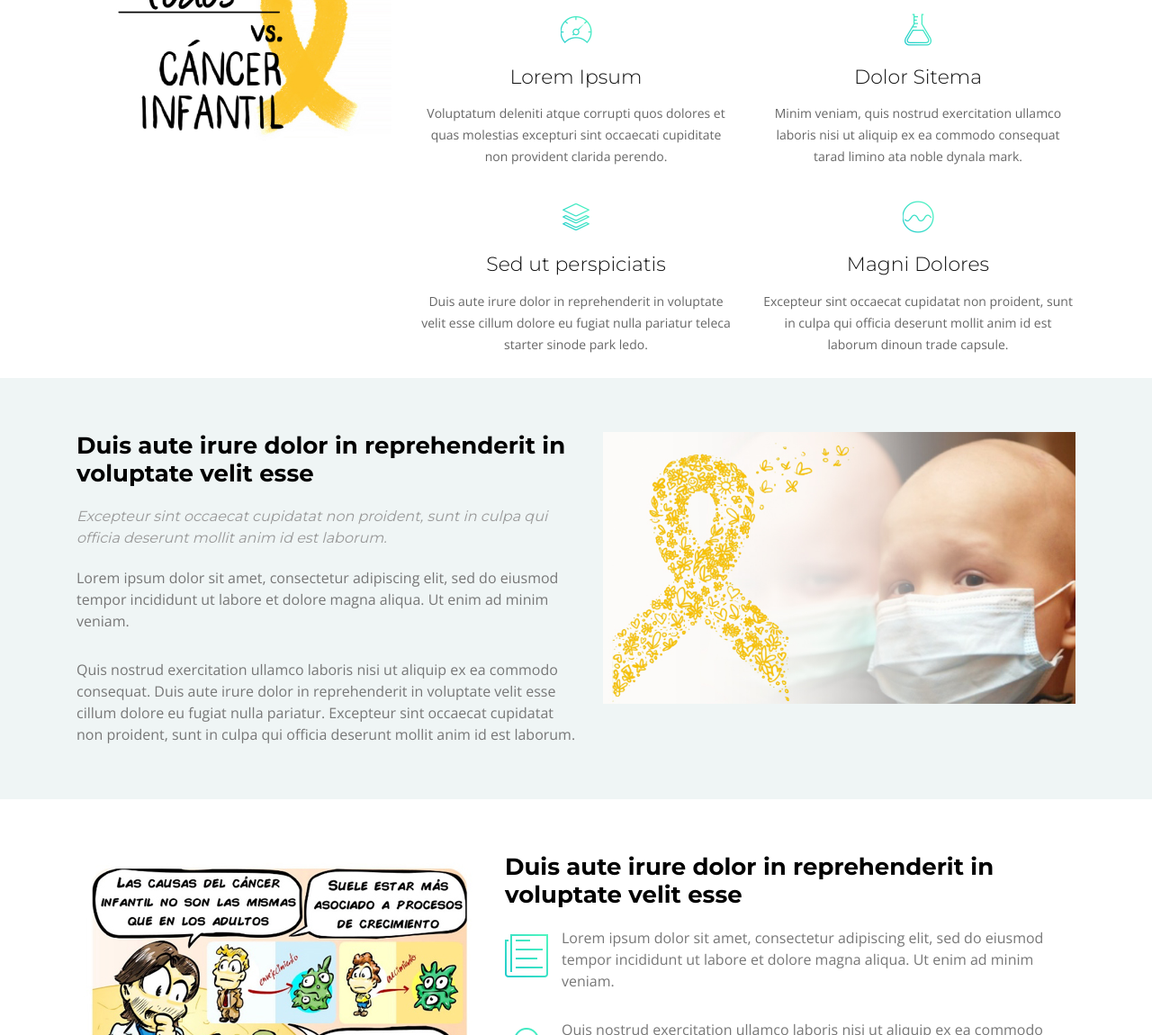
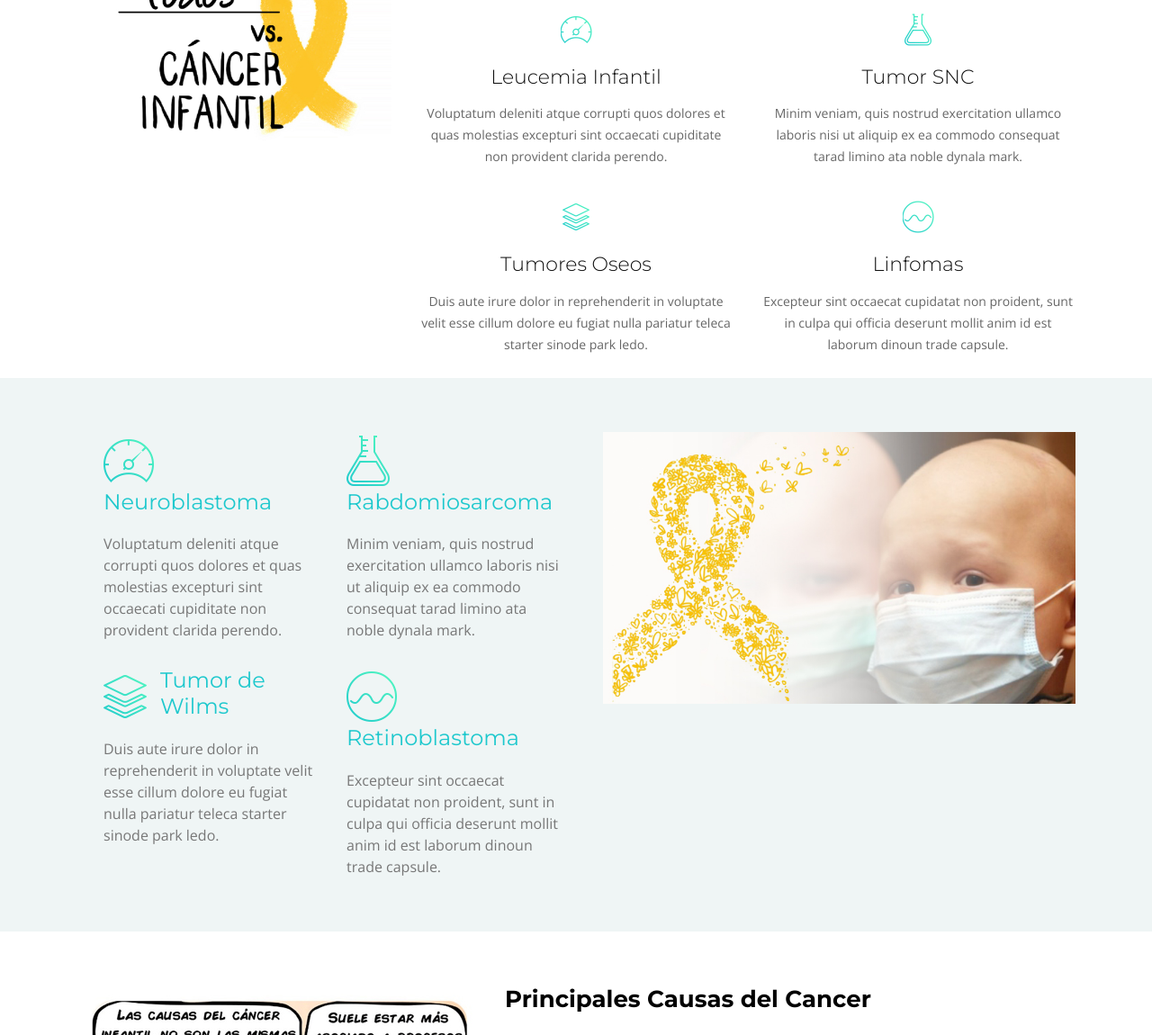
Before and after one commit to Kaluz27/Repo, a plain HTML site: page index.html in a window 1280 px wide. Shown: the part 1650-2800 px from the top of the page at 90% size. Drawn offline with nearby package versions, Linux system fonts and the light colour scheme; files whose address does not match are found by name.

Commit message:
Se añadio informacion acerca del cancer y las posibles causas y se adapto el espacio para los tipos

```diff
--- a/index.html
+++ b/index.html
@@ -90,7 +90,7 @@
     <section id="about" class="section-bg">
       <div class="container-fluid">
         <div class="section-header">
-          <h3 class="section-title">El gran enemigo o algo asi macabro</h3>
+          <h3 class="section-title">¿Cancer Infantil?</h3>
           <span class="section-divider"></span>
 
         </div>
@@ -101,20 +101,11 @@
           </div>
 
           <div class="col-lg-6 content wow fadeInRight">
-            <h2>Titulo H2</h2>
-            <h3>info H3 (recuerda modificar las fuentes)</h3>
+            <h2>¿Que es el Cancer Infantil</h2>
+            <h3>Cancer Pediatrico</h3>
             <p>
-              info
-            </p>
-
-            <ul>
-              <li><i class="ion-android-checkmark-circle"></i> Ullamco laboris nisi ut aliquip ex ea commodo consequat.</li>
-              <li><i class="ion-android-checkmark-circle"></i> Duis aute irure dolor in reprehenderit in voluptate velit.</li>
-              <li><i class="ion-android-checkmark-circle"></i> Ullamco laboris nisi ut aliquip ex ea commodo consequat. Duis aute irure dolor in reprehenderit in voluptate trideta storacalaperda mastiro dolore eu fugiat nulla pariatur.</li>
-            </ul> <!--Listas por si quieres, puto, pendejo, perro.-->
-
-            <p>
-              Ullamco laboris nisi ut aliquip ex ea commodo consequat. Duis aute irure dolor in reprehenderit in voluptate velit esse cillum dolore eu fugiat nulla pariatur. Excepteur sint occaecat cupidatat non proident, sunt in culpa qui officia deserunt mollit anim id est laborum Libero justo laoreet sit amet cursus sit amet dictum sit. Commodo sed egestas egestas fringilla phasellus faucibus scelerisque eleifend donec
+              Cáncer infantil o cáncer pediátrico es el cáncer que afecta a niños y jóvenes. Es importante destacar que cuando el cáncer afecta a uno de estos, lo hace en forma distinta a como afecta a los adultos.<br /><br />
+              Muchos de los tipos de cáncer que radican en la adultez son resultado de la exposición a agentes productores de cáncer como el tabaco, la dieta, el sol, los agentes químicos y factores que tienen que ver con las condiciones ambientales y el estilo de vida de los adultos. Los tipos de cáncer más frecuentes en la adultez son: cáncer de pulmón, de colon, de mama, de próstata y de páncreas mientras que, en los niños y adolescentes, los tipos de cáncer más frecuentes son: leucemias, tumores de sistema nervioso, de hueso, del sistema linfático (linfomas) y de hígado. Cada uno de éstos se comporta en forma diferente, pero todos se caracterizan por la proliferación descontrolada de células anormales.
             </p>
           </div>
         </div>
@@ -132,7 +123,7 @@
 
           <div class="col-lg-8 offset-lg-4">
             <div class="section-header wow fadeIn" data-wow-duration="1s">
-              <h3 class="section-title">Product Featuress</h3>
+              <h3 class="section-title">Principales tipos de Cancer</h3>
               <span class="section-divider"></span>
             </div>
           </div>
@@ -147,22 +138,22 @@
 
               <div class="col-lg-6 col-md-6 box wow fadeInRight">
                 <div class="icon"><i class="ion-ios-speedometer-outline"></i></div>
-                <h4 class="title"><a href="">Lorem Ipsum</a></h4>
+                <h4 class="title"><a href="">Leucemia Infantil</a></h4>
                 <p class="description">Voluptatum deleniti atque corrupti quos dolores et quas molestias excepturi sint occaecati cupiditate non provident clarida perendo.</p>
               </div>
               <div class="col-lg-6 col-md-6 box wow fadeInRight" data-wow-delay="0.1s">
                 <div class="icon"><i class="ion-ios-flask-outline"></i></div>
-                <h4 class="title"><a href="">Dolor Sitema</a></h4>
+                <h4 class="title"><a href="">Tumor SNC</a></h4>
                 <p class="description">Minim veniam, quis nostrud exercitation ullamco laboris nisi ut aliquip ex ea commodo consequat tarad limino ata noble dynala mark.</p>
               </div>
               <div class="col-lg-6 col-md-6 box wow fadeInRight" data-wow-delay="0.2s">
                 <div class="icon"><i class="ion-social-buffer-outline"></i></div>
-                <h4 class="title"><a href="">Sed ut perspiciatis</a></h4>
+                <h4 class="title"><a href="">Tumores Oseos</a></h4>
                 <p class="description">Duis aute irure dolor in reprehenderit in voluptate velit esse cillum dolore eu fugiat nulla pariatur teleca starter sinode park ledo.</p>
               </div>
               <div class="col-lg-6 col-md-6 box wow fadeInRight" data-wow-delay="0.3s">
                 <div class="icon"><i class="ion-ios-analytics-outline"></i></div>
-                <h4 class="title"><a href="">Magni Dolores</a></h4>
+                <h4 class="title"><a href="">Linfomas</a></h4>
                 <p class="description">Excepteur sint occaecat cupidatat non proident, sunt in culpa qui officia deserunt mollit anim id est laborum dinoun trade capsule.</p>
               </div>
             </div>
@@ -185,12 +176,35 @@
           <div class="row">
             <div class="col-12">
               <img class="advanced-feature-img-right wow fadeInRight" src="/cancerimg/cancer_infantil/Cancer-Infant.jpg" alt="">
-              <div class="wow fadeInLeft">
-                <h2>Duis aute irure dolor in reprehenderit in voluptate velit esse</h2>
-                <h3>Excepteur sint occaecat cupidatat non proident, sunt in culpa qui officia deserunt mollit anim id est laborum.</h3>
-                <p>Lorem ipsum dolor sit amet, consectetur adipiscing elit, sed do eiusmod tempor incididunt ut labore et dolore magna aliqua. Ut enim ad minim veniam.</p>
-                <p>Quis nostrud exercitation ullamco laboris nisi ut aliquip ex ea commodo consequat. Duis aute irure dolor in reprehenderit in voluptate velit esse cillum dolore eu fugiat nulla pariatur. Excepteur sint occaecat cupidatat non proident, sunt in culpa qui officia deserunt mollit anim id est laborum.</p>
+
+              <div class="col-lg-8 col-md-7 ">
+
+                <div class="row">
+
+                  <div class="col-lg-6 col-md-6 box wow fadeInRight">
+                    <div class="icon"><i class="ion-ios-speedometer-outline"></i></div>
+                    <h4 class="title"><a href="">Neuroblastoma </a></h4>
+                    <p class="description">Voluptatum deleniti atque corrupti quos dolores et quas molestias excepturi sint occaecati cupiditate non provident clarida perendo.</p>
+                  </div>
+                  <div class="col-lg-6 col-md-6 box wow fadeInRight" data-wow-delay="0.1s">
+                    <div class="icon"><i class="ion-ios-flask-outline"></i></div>
+                    <h4 class="title"><a href="">Rabdomiosarcoma </a></h4>
+                    <p class="description">Minim veniam, quis nostrud exercitation ullamco laboris nisi ut aliquip ex ea commodo consequat tarad limino ata noble dynala mark.</p>
+                  </div>
+                  <div class="col-lg-6 col-md-6 box wow fadeInRight" data-wow-delay="0.2s">
+                    <div class="icon"><i class="ion-social-buffer-outline"></i></div>
+                    <h4 class="title"><a href="">Tumor de Wilms </a></h4>
+                    <p class="description">Duis aute irure dolor in reprehenderit in voluptate velit esse cillum dolore eu fugiat nulla pariatur teleca starter sinode park ledo.</p>
+                  </div>
+                  <div class="col-lg-6 col-md-6 box wow fadeInRight" data-wow-delay="0.3s">
+                    <div class="icon"><i class="ion-ios-analytics-outline"></i></div>
+                    <h4 class="title"><a href="">Retinoblastoma </a></h4>
+                    <p class="description">Excepteur sint occaecat cupidatat non proident, sunt in culpa qui officia deserunt mollit anim id est laborum dinoun trade capsule.</p>
+                  </div>
+                </div>
+
               </div>
+
             </div>
           </div>
         </div>
@@ -207,13 +221,14 @@ Causas
             <div class="col-12">
               <img class="advanced-feature-img-left" src="/cancerimg/causas/causas_1.jpg" alt="">
               <div class="wow fadeInRight">
-                <h2>Duis aute irure dolor in reprehenderit in voluptate velit esse</h2>
+                <h2>Principales Causas del Cancer</h2>
+                <p mb-5>Las causas por las que los niños desarrollan cáncer no están claramente definidas, destacando que estos son afectados de forma distinta, por ejemplo, muchos de los tipos de cáncer que se dan en la adultez son resultado de la exposición a agentes productores de cáncer como tabaco, sol, agentes químicos y otros factores que tienen que ver con las condiciones ambientales y de vida. Mientras que las causas de la mayoría de los tipos de cáncer pediátricos son, todavía, inciertas salvo para algunas condiciones como es la exposición a niveles altos de radiación.</p>
                 <i class="ion-ios-paper-outline" class="wow fadeInRight" data-wow-duration="0.5s"></i>
-                <p class="wow fadeInRight" data-wow-duration="0.5s">Lorem ipsum dolor sit amet, consectetur adipiscing elit, sed do eiusmod tempor incididunt ut labore et dolore magna aliqua. Ut enim ad minim veniam.</p>
+                <p class="wow fadeInRight" data-wow-duration="0.5s">Hasta el 10% de todos los cánceres en los niños es causado por una mutación germinal (una mutación que puede ser transmitida de padres a hijos). Las mutaciones heredadas relacionadas con algunos síndromes, como el síndrome de Li-Fraumeni, el síndrome de Beckwith-Wiedemann, etc.</p>
                 <i class="ion-ios-color-filter-outline wow fadeInRight" data-wow-delay="0.2s" data-wow-duration="0.5s"></i>
-                <p class="wow fadeInRight" data-wow-delay="0.2s" data-wow-duration="0.5s">Quis nostrud exercitation ullamco laboris nisi ut aliquip ex ea commodo consequat. Duis aute irure dolor in reprehenderit in voluptate velit esse cillum.</p>
+                <p class="wow fadeInRight" data-wow-delay="0.2s" data-wow-duration="0.5s">Mutaciones genéticas que hacen que se inicie el cáncer pueden surgir también durante la formación del feto en el útero.  La evidencia de esto proviene de estudios de gemelos monocigóticos (idénticos) en lo que ambos gemelos presentaron leucemia con una idéntica mutación génica que inició la leucemia.</p>
                 <i class="ion-ios-barcode-outline wow fadeInRight" data-wow-delay="0.4" data-wow-duration="0.5s"></i>
-                <p class="wow fadeInRight" data-wow-delay="0.4s" data-wow-duration="0.5s">Quis nostrud exercitation ullamco laboris nisi ut aliquip ex ea commodo consequat. Duis aute irure dolor in reprehenderit in voluptate velit esse cillum.</p>
+                <p class="wow fadeInRight" data-wow-delay="0.4s" data-wow-duration="0.5s">Se piensa que la mayoría de los cánceres en los niños, así como en los adultos, surgen como resultado de mutaciones en genes que causan un crecimiento celular descontrolado y por último el cáncer. En los adultos, estas mutaciones génicas son a menudo el resultado de la exposición a factores ambientales que causan cáncer, como el humo de cigarrillos, el asbesto (amianto) y la radiación ultravioleta del sol. Un estudio encontró que el melanoma en niños y en adolescentes (de 11 a 20 años) tiene muchas semejanzas con el melanoma que ocurre en adultos, incluyendo un enriquecimiento de las mutaciones inducidas por los rayos U.</p>
               </div>
             </div>
           </div>
```
